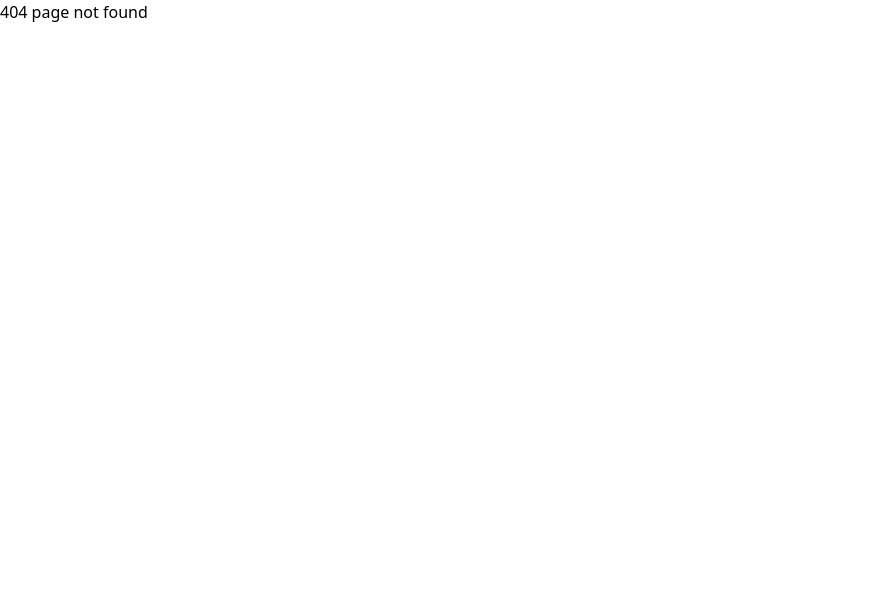
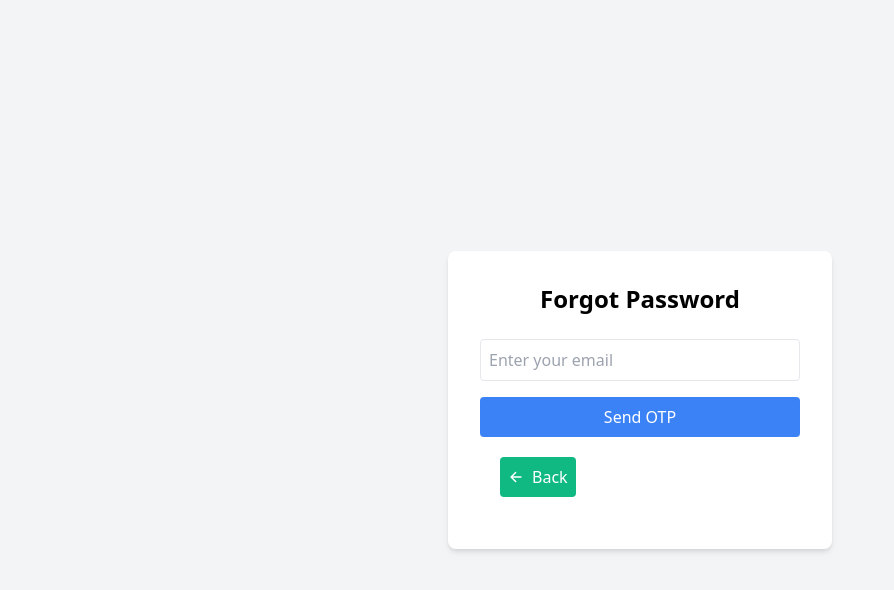
Before and after one commit to Aryanpatel1066/notely-mern, a React (Vite) app in the folder frontend/: page /forgot-password in a window 1280 px wide. Before the commit this address had no page. Shown: the top 590 px of the page, without its empty margins (0-894 px from the left). Built offline with nearby package versions, Linux system fonts and the light colour scheme.

Commit message:
add functionality of reset password through mail

```diff
--- a/frontend/src/components/Router.jsx
+++ b/frontend/src/components/Router.jsx
@@ -8,6 +8,9 @@ import Home from "../pages/Home";
 import Register from "../pages/Register";
 import NotFound from "../pages/NotFound";
 import Profile from "../pages/Profile";
+import ResetPassword from "../pages/ResetPassword";
+import ForgotPassword from "../pages/ForgotPassword"
+import VerifyOtp from "../pages/VerifyOtp";
 function Router() {
   return (
     <>
@@ -20,6 +23,9 @@ function Router() {
         <Route path="/contact" element={<Contact />} />
         <Route path="/Dashboard" element={<Dashbord />} />
         <Route path="/profile" element={<Profile/>}/>
+        <Route path="/forgot-password" element={<ForgotPassword />} />
+        <Route path="/verify-otp" element={<VerifyOtp />} />
+        <Route path="/reset-password" element={<ResetPassword />} />
       </Routes>
     </>
   );
--- /dev/null
+++ b/frontend/src/pages/ForgotPassword.jsx
@@ -0,0 +1,59 @@
+import { useState } from "react";
+import { toast, ToastContainer, Bounce } from "react-toastify";
+import "react-toastify/dist/ReactToastify.css";
+import apiService from "../api/apiservices";
+import { NavLink, useNavigate } from "react-router-dom";
+import { IoArrowBack } from "react-icons/io5"; // Using react-icons for the back arrow icon
+
+function ForgotPassword() {
+  const [email, setEmail] = useState("");
+  const navigate = useNavigate();
+
+  const handleSubmit = async (e) => {
+    e.preventDefault();
+    try {
+      await apiService.post("/send-otp", { email });
+      toast.success("✅ OTP sent successfully!", { autoClose: 2000 });
+      setTimeout(() => navigate("/verify-otp", { state: { email } }), 2000);
+    } catch (err) {
+      toast.error(`❌ ${err.response?.data?.message || "Error sending OTP"}`);
+    }
+  };
+
+  return (
+    <div className="flex justify-center items-center h-screen bg-gray-100">
+      <div className="bg-white p-8 rounded-lg shadow-md w-full max-w-sm">
+        <h2 className="text-2xl font-bold text-center mb-6">Forgot Password</h2>
+        <form onSubmit={handleSubmit}>
+          <input
+            type="email"
+            value={email}
+            onChange={(e) => setEmail(e.target.value)}
+            placeholder="Enter your email"
+            required
+            className="w-full p-2 border rounded mb-4"
+          />
+          <button
+            type="submit"
+            className="w-full bg-blue-500 text-white p-2 rounded"
+          >
+            Send OTP
+          </button>
+          <button className="w-15 bg-green-500 text-white p-2 m-5 rounded flex items-center justify-center space-x-2 hover:bg-green-600 transition-colors">
+            <IoArrowBack className="text-white" />
+            <NavLink to="/login" className="text-white">
+              Back
+            </NavLink>
+          </button>
+        </form>
+        <ToastContainer
+          position="top-right"
+          autoClose={2000}
+          transition={Bounce}
+        />
+      </div>
+    </div>
+  );
+}
+
+export default ForgotPassword;
--- a/frontend/src/pages/Login.jsx
+++ b/frontend/src/pages/Login.jsx
@@ -110,6 +110,11 @@ function Login() {
             Don't have an account?
           </NavLink>
         </div>
+        <div className="mt-4 text-center">
+          <NavLink to="/forgot-password" className="text-blue-500 hover:text-blue-700">
+            forget password?
+          </NavLink>
+        </div>
       </div>
 
       {/* Toast Container */}
--- /dev/null
+++ b/frontend/src/pages/ResetPassword.jsx
@@ -0,0 +1,52 @@
+import { useState } from "react";
+import { useNavigate, useLocation } from "react-router-dom";
+import { toast, ToastContainer, Bounce } from "react-toastify";
+import "react-toastify/dist/ReactToastify.css";
+import apiService from "../api/apiservices";
+import { IoArrowBack } from "react-icons/io5"; // Using react-icons for the back arrow icon
+import { NavLink } from "react-router-dom";
+function ResetPassword() {
+  const [newPassword, setNewPassword] = useState("");
+  const navigate = useNavigate();
+  const location = useLocation();
+  const otp = location.state?.otp;
+
+  const handleSubmit = async (e) => {
+    e.preventDefault();
+    try {
+      await apiService.post("/reset-password", { otp, newPassword });
+      toast.success("✅ Password reset successful!", { autoClose: 2000 });
+      setTimeout(() => navigate("/login"), 2000);
+    } catch (err) {
+      toast.error(`❌ ${err.response?.data?.message || "Error resetting password"}`);
+    }
+  };
+
+  return (
+    <div className="flex justify-center items-center h-screen bg-gray-100">
+      <div className="bg-white p-8 rounded-lg shadow-md w-full max-w-sm">
+        <h2 className="text-2xl font-bold text-center mb-6">Reset Password</h2>
+        <form onSubmit={handleSubmit}>
+          <input
+            type="password"
+            value={newPassword}
+            onChange={(e) => setNewPassword(e.target.value)}
+            placeholder="Enter new password"
+            required
+            className="w-full p-2 border rounded mb-4"
+          />
+          <button type="submit" className="w-full bg-red-500 text-white p-2 rounded">
+            Reset Password
+          </button>
+          <button className="w-15 bg-green-500 text-white p-2 m-5 rounded flex items-center justify-center space-x-2 hover:bg-green-600 transition-colors">
+  <IoArrowBack className="text-white" />
+  <NavLink to="/verify-otp" className="text-white">Back</NavLink>
+</button>
+        </form>
+        <ToastContainer position="top-right" autoClose={2000} transition={Bounce} />
+      </div>
+    </div>
+  );
+}
+
+export default ResetPassword;
--- /dev/null
+++ b/frontend/src/pages/VerifyOtp.jsx
@@ -0,0 +1,52 @@
+import { useState } from "react";
+import { useNavigate, useLocation } from "react-router-dom";
+import { toast, ToastContainer, Bounce } from "react-toastify";
+import "react-toastify/dist/ReactToastify.css";
+import apiService from "../api/apiservices";
+import { IoArrowBack } from "react-icons/io5"; // Using react-icons for the back arrow icon
+import { NavLink } from "react-router-dom";
+function VerifyOtp() {
+  const [otp, setOtp] = useState("");
+  const navigate = useNavigate();
+  const location = useLocation();
+  const email = location.state?.email;
+
+  const handleSubmit = async (e) => {
+    e.preventDefault();
+    try {
+      await apiService.post("/verify-otp", { otp });
+      toast.success("✅ OTP verified successfully!", { autoClose: 2000 });
+      setTimeout(() => navigate("/reset-password", { state: { otp } }), 2000);
+    } catch (err) {
+      toast.error(`❌ ${err.response?.data?.message || "Invalid OTP"}`);
+    }
+  };
+
+  return (
+    <div className="flex justify-center items-center h-screen bg-gray-100">
+      <div className="bg-white p-8 rounded-lg shadow-md w-full max-w-sm">
+        <h2 className="text-2xl font-bold text-center mb-6">Verify OTP</h2>
+        <form onSubmit={handleSubmit}>
+          <input
+            type="text"
+            value={otp}
+            onChange={(e) => setOtp(e.target.value)}
+            placeholder="Enter OTP"
+            required
+            className="w-full p-2 border rounded mb-4"
+          />
+          <button type="submit" className="w-full bg-green-500 text-white p-2 rounded">
+            Verify OTP
+          </button>
+          <button className="w-15 bg-green-500 text-white p-2 m-5 rounded flex items-center justify-center space-x-2 hover:bg-green-600 transition-colors">
+  <IoArrowBack className="text-white" />
+  <NavLink to="/forgot-password" className="text-white">Back</NavLink>
+</button>
+        </form>
+        <ToastContainer position="top-right" autoClose={2000} transition={Bounce} />
+      </div>
+    </div>
+  );
+}
+
+export default VerifyOtp;
```
